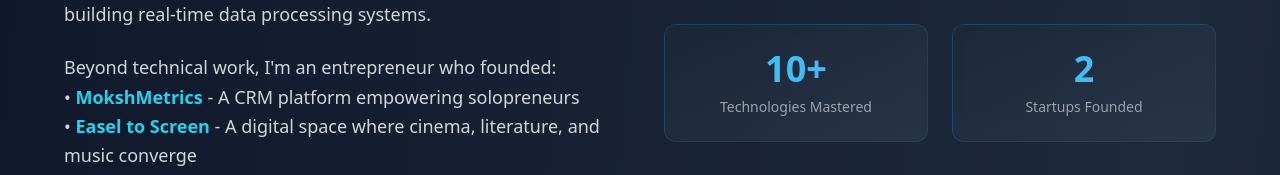
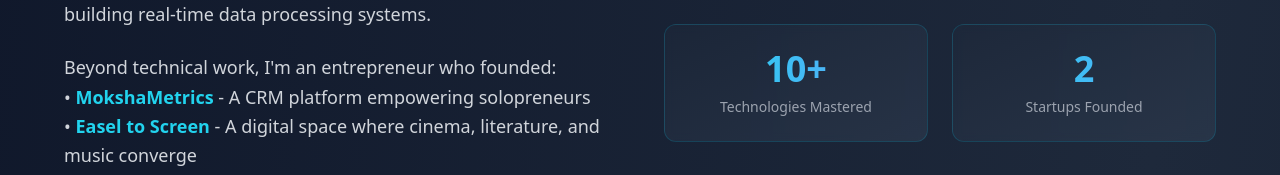
Before and after one commit to Shikha-code36/shikhaPortfolio, a React (Vite) app: page / in a window 1280 px wide. Shown: the part 1278-1453 px from the top of the page. Built offline with nearby package versions, Linux system fonts and the light colour scheme; no server answers.

Commit message:
spelling fixes

```diff
--- a/src/components/About.jsx
+++ b/src/components/About.jsx
@@ -65,7 +65,7 @@ export const About = () => {
             </p>
             <p className="text-lg text-gray-300 leading-relaxed">
               Beyond technical work, I'm an entrepreneur who founded:
-              <br />• <strong className="text-cyan-400">MokshMetrics</strong> -
+              <br />• <strong className="text-cyan-400">MokshaMetrics</strong> -
               A CRM platform empowering solopreneurs
               <br />• <strong className="text-cyan-400">
                 Easel to Screen
--- a/src/components/Experience.jsx
+++ b/src/components/Experience.jsx
@@ -66,7 +66,7 @@ export const Experience = () => {
   const entrepreneurialExperience = [
     {
       title: "Founder & CTO",
-      company: "MokshMetrics",
+      company: "MokshaMetrics",
       period: "2024 - Present",
       type: "Entrepreneurial",
       link: "https://mokshametrics.com/",
--- a/src/components/Projects.jsx
+++ b/src/components/Projects.jsx
@@ -34,7 +34,7 @@ export const Projects = () => {
       category: "Entrepreneurial Ventures",
       emoji: "💼",
       project: {
-        title: "MokshMetrics - CRM Platform",
+        title: "MoksahMetrics - CRM Platform",
         description:
           "No-fluff, easy-to-use CRM tool designed specifically for solopreneurs",
         techStack: [
```
